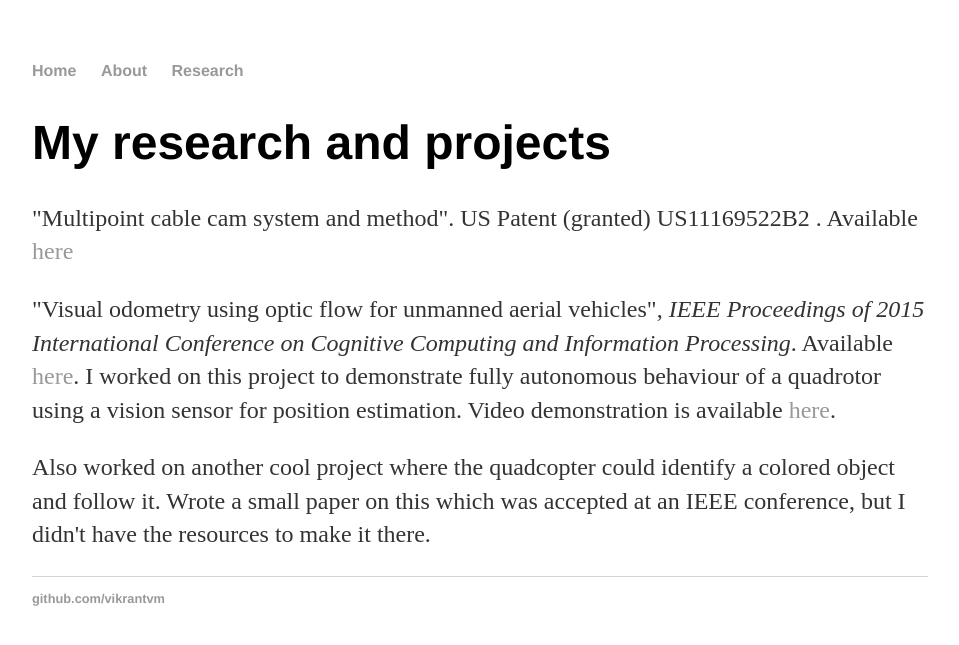
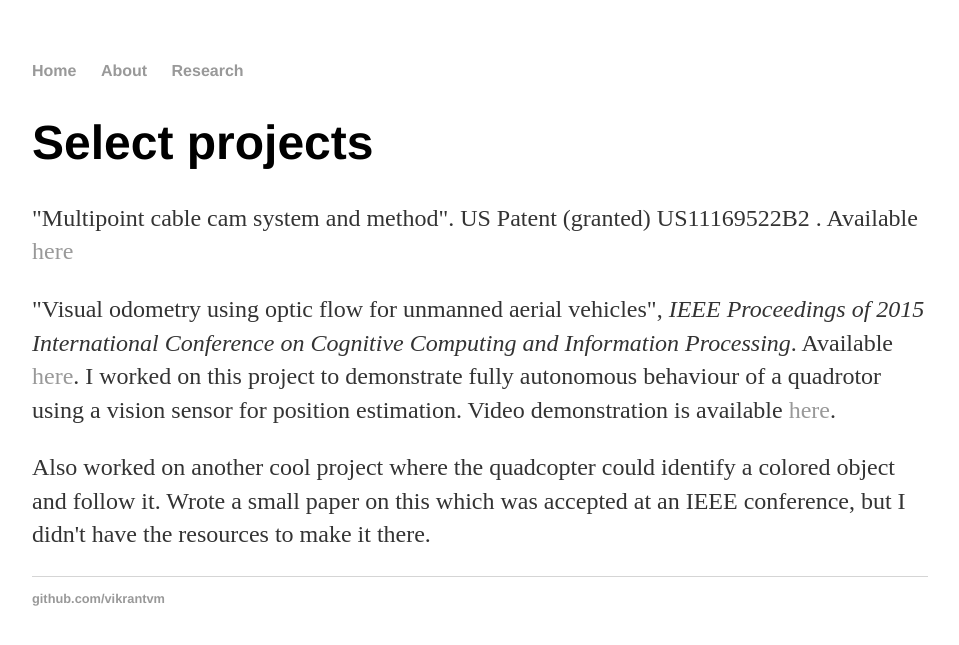
Before and after one commit to vikrantvm/vikrantvm.github.io, a Jekyll site: the page built from research/index.html, in a window 1280 px wide. Shown: the top 645 px of the page, without its empty margins (160-1119 px from the left). Built offline with Jekyll 4.4.1, drawn with Linux system fonts in a browser that asks for light colours.

Commit message:
update site

```diff
--- a/research/index.html
+++ b/research/index.html
@@ -4,7 +4,7 @@ title: Vikrant's Research
 ---
 
 <div class="research">
-  <h1>My research and projects</h1>
+  <h1>Select projects</h1>
 	<p>"Multipoint cable cam system and method".<i></i> US Patent (granted) US11169522B2 </i>. Available <a href="https://patents.google.com/patent/US11169522B2/">here</a>
 	<p>"Visual odometry using optic flow for unmanned aerial vehicles",<i> IEEE Proceedings of 2015 International Conference on Cognitive Computing and Information Processing</i>. Available <a href="http://dx.doi.org/10.1109/CCIP.2015.7100731">here</a>. I worked on this project to demonstrate fully autonomous behaviour of a quadrotor using a vision sensor for position estimation. Video demonstration is available <a href="https://www.youtube.com/watch?v=1KbOuMlFG0Y">here</a>.</p>
     <p>Also worked on another cool project where the quadcopter could identify a colored object and follow it. Wrote a small paper on this which was accepted at an IEEE conference, but I didn't have the resources to make it there.</p>
```
